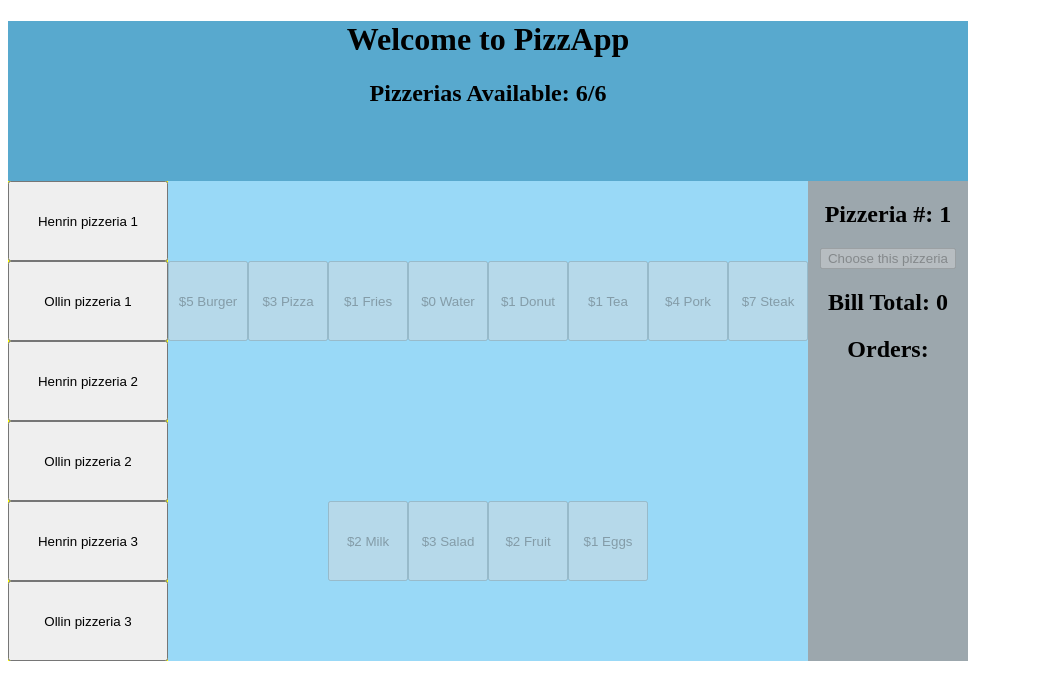
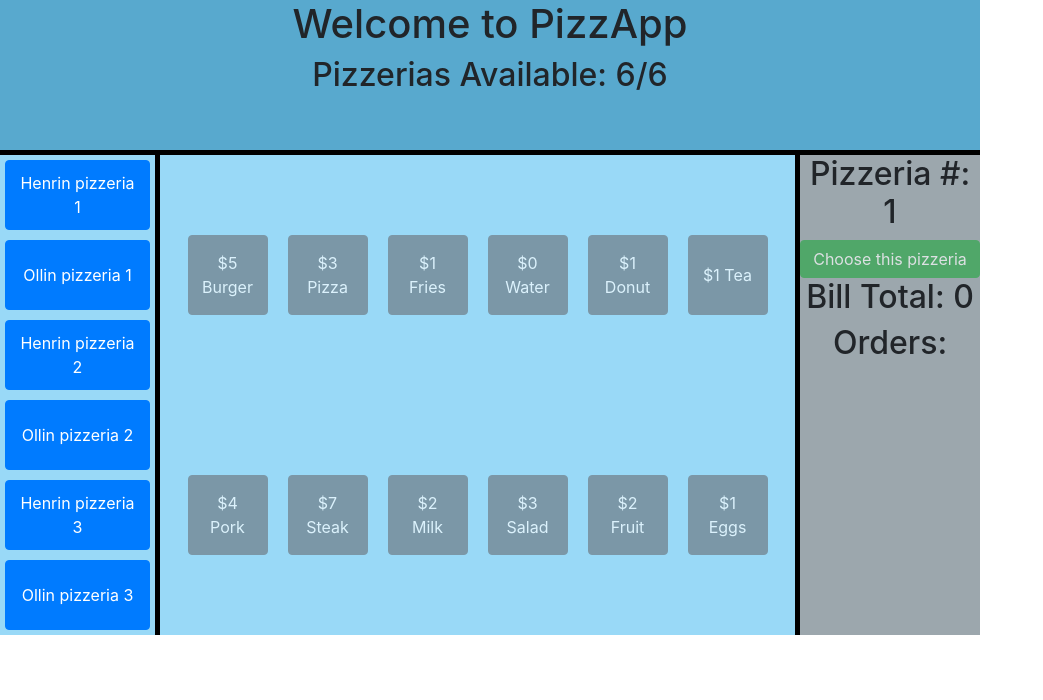
Before and after one commit to helanen/pizzapp, a React app: page / in a window 1280 px wide. Shown: the whole page, without its empty margins (0-1043 px from the left). Built offline with nearby package versions, Linux system fonts and the light colour scheme.

Commit message:
Added some bootstrap

```diff
--- a/package.json
+++ b/package.json
@@ -3,10 +3,12 @@
   "version": "0.1.0",
   "private": true,
   "dependencies": {
+    "bootstrap": "^4.1.1",
     "react": "^16.4.1",
     "react-bootstrap": "^0.32.1",
     "react-dom": "^16.4.1",
-    "react-scripts": "1.1.4"
+    "react-scripts": "1.1.4",
+    "reactstrap": "^6.3.0"
   },
   "scripts": {
     "start": "react-scripts start",
--- a/src/components/Details.js
+++ b/src/components/Details.js
@@ -4,7 +4,7 @@ import TogglePizzeriaContainer from "../containers/TogglePizzeriaContainer.js";
 
 const Details = props => {
   var style = {
-    width: 160,
+    width: 180,
     height: 480,
     backgroundColor: "#9ca7ad",
     textAlign: "center"
--- a/src/components/Layout.js
+++ b/src/components/Layout.js
@@ -1,5 +1,6 @@
 import React from "react";
 import PizzeriaButtonContainer from "../containers/PizzeriaButtonContainer.js";
+import { Button } from "reactstrap";
 
 const Layout = () => {
   var style = {
@@ -8,7 +9,8 @@ const Layout = () => {
     alignContent: "space-around",
     width: 160,
     height: 480,
-    backgroundColor: "yellow"
+    borderRight: "5px solid black",
+    backgroundColor: "#99d9f7"
   };
   return (
     <div style={style}>
--- a/src/components/Menu.js
+++ b/src/components/Menu.js
@@ -1,5 +1,6 @@
 import React from "react";
 import OrderButtonContainer from "../containers/OrderButtonContainer.js";
+import {Button} from "reactstrap";
 
 const Menu = () => {
   var style = {
@@ -9,9 +10,10 @@ const Menu = () => {
     flexWrap: "wrap",
     width: 640,
     height: 480,
-    backgroundColor: "#99d9f7"
+    backgroundColor: "#99d9f7",
+    borderRight: "5px solid black"
   };
-  return (
+    return (
     <div style={style}>
       <OrderButtonContainer name="Burger" price={5} />
       <OrderButtonContainer name="Pizza" price={3} />
--- a/src/components/OrderButton.js
+++ b/src/components/OrderButton.js
@@ -1,13 +1,16 @@
 import React from "react";
+import { Button } from "reactstrap";
 
 const OrderButton = props => {
   var style = {
     width: 80,
-    height: 80
+    height: 80,
+    margin: 10,
+    flexWrap: "flex"
   };
   return (
     <div>
-      <button
+      <Button color="secondary"
         disabled={
           props.selectedPizzeria === null ||
           props.pizzeriaStatusData[props.selectedPizzeria] === false
@@ -18,7 +21,7 @@ const OrderButton = props => {
         style={style}
       >
         ${props.price} {props.name}
-      </button>
+      </Button>
     </div>
   );
 };
--- a/src/components/Overview.js
+++ b/src/components/Overview.js
@@ -2,10 +2,11 @@ import React from "react";
 
 const Overview = props => {
   var style = {
-    width: 960,
-    height: 160,
+    width: 980,
+    height: 155,
     backgroundColor: "#58a9ce",
-    textAlign: "center"
+    textAlign: "center",
+    borderBottom: "5px solid black"
   };
   var numTables = 6;
   for (let i = 0; i < props.pizzeriaStatusData.length; i++) {
--- a/src/components/PizzeriaButton.js
+++ b/src/components/PizzeriaButton.js
@@ -1,17 +1,21 @@
 import React from "react";
+import { Button } from "reactstrap";
 
 const PizzeriaButton = props => {
   var style = {
-    width: 160,
-    height: 80,
+    width: 145,
+    height: 70,
+    marginLeft: 5,
+    button: Button,
     border: props.selectedPizzeria === props.id ? "2px solid blue" : null,
     backgroundColor: props.pizzeriaStatusData[props.id] ? "red" : null
   };
+
   return (
     <div>
-      <button onClick={() => props.onSelect(props.id)} style={style}>
+      <Button color="primary" onClick={() => props.onSelect(props.id)} style={style} >
         {props.name}
-      </button>
+      </Button>
     </div>
   );
 };
--- a/src/components/TogglePizzeria.js
+++ b/src/components/TogglePizzeria.js
@@ -1,16 +1,32 @@
 import React from "react";
+import { Button } from "reactstrap";
 
 const TogglePizzeria = props => {
+
+  if (props.pizzeriaStatus){
     return (
       <div>
-      <button
+        <Button color="danger"
           disabled={props.selectedPizzeria === null}
           onClick={() => props.onToggle(props.selectedPizzeria, props.pizzeriaData)}
         >
-        {props.pizzeriaStatus ? "Choose other pizzeria" : "Choose this pizzeria"}
-      </button>
+          Choose other pizzeria
+        </Button>
       </div>
     );
+  }else{
+    return (
+      <div>
+        <Button color="success"
+          disabled={props.selectedPizzeria === null}
+          onClick={() => props.onToggle(props.selectedPizzeria, props.pizzeriaData)}
+        >
+          Choose this pizzeria
+        </Button>
+      </div>
+    );
+  }
+
 };
 
 export default TogglePizzeria;
--- a/src/index.js
+++ b/src/index.js
@@ -1,5 +1,6 @@
 import React from "react";
 import ReactDOM from "react-dom";
+import 'bootstrap/dist/css/bootstrap.css';
 import { createStore } from "redux";
 import { Provider } from "react-redux";
 import App from "./components/App.js";
```
Also changed, not shown: public/index.html (+1 -0 lines). Lines whose indentation alone changed are shown as unchanged.
